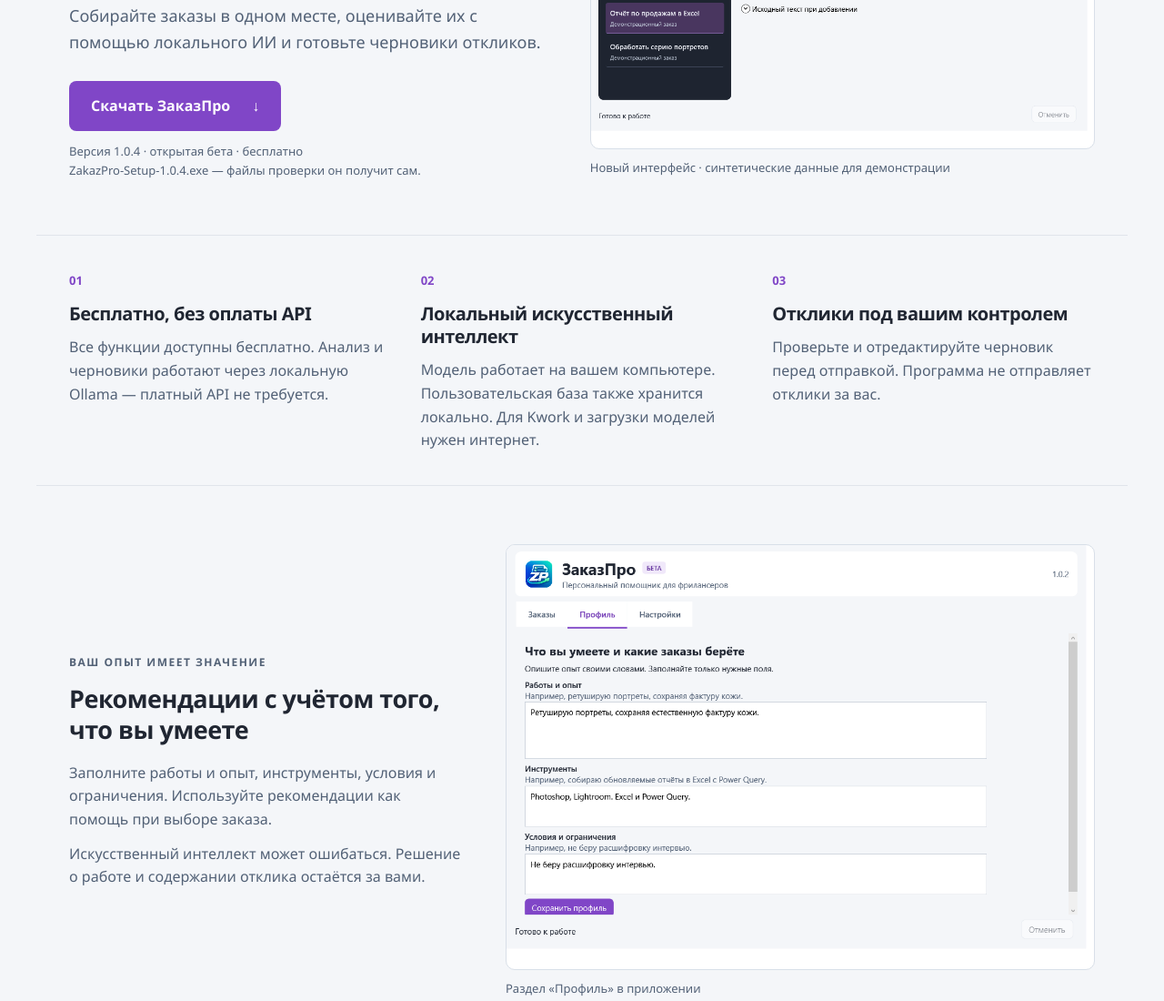
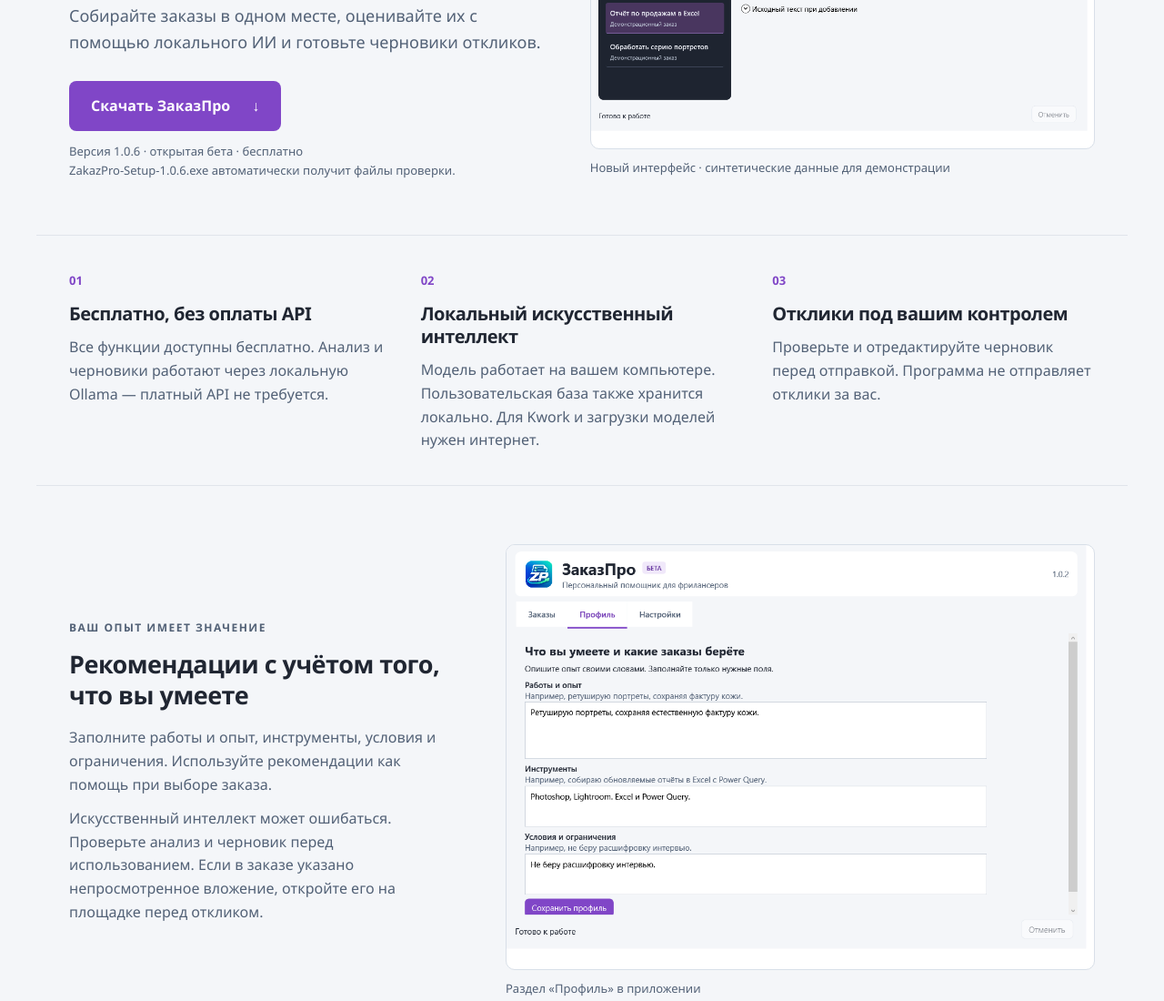
Before and after one commit to Netsoul-coder/ZakazPro-Releases, a plain HTML site: page index.html in a window 1280 px wide. Shown: the part 410-1510 px from the top of the page at 91% size. Drawn offline with Linux system fonts and the light colour scheme.

Commit message:
Publish ZakazPro 1.0.6 on the official site

```diff
--- a/index.html
+++ b/index.html
@@ -1,9 +1,9 @@
 <!doctype html>
 <html lang="ru"><head><meta charset="utf-8"><meta name="viewport" content="width=device-width,initial-scale=1"><meta name="description" content="ЗаказПро — бесплатный персональный помощник для фрилансеров. Заказы, локальный ИИ и черновики откликов под вашим контролем."><title>ЗаказПро — персональный помощник для фрилансеров</title><link rel="icon" href="assets/logo.png"><link rel="stylesheet" href="style.css"></head>
 <body><header class="nav"><a class="brand" href="#"><img src="assets/logo.png" width="56" height="56" alt="ZP"><span>ЗаказПро <small class="beta">БЕТА</small></span></a><nav aria-label="Навигация"><a href="#features">Возможности</a><a href="#requirements">Требования</a><a href="https://github.com/Netsoul-coder/ZakazPro-Releases/blob/main/docs/GUIDE.md">Руководство ↗</a></nav></header>
-<main><section class="hero"><div><p class="eyebrow">Для фрилансеров · Windows 11</p><h1>От поиска заказа <br>до уверенного отклика.</h1><p class="lead">Собирайте заказы в одном месте, оценивайте их с помощью локального ИИ и готовьте черновики откликов.</p><a class="download" href="https://github.com/Netsoul-coder/ZakazPro-Releases/releases/download/v1.0.4/ZakazPro-Setup-1.0.4.exe">Скачать ЗаказПро <span aria-hidden="true">↓</span></a><p class="caption">Версия 1.0.4 · открытая бета · бесплатно<br>ZakazPro-Setup-1.0.4.exe — файлы проверки он получит сам.</p></div><figure><a href="assets/orders.png"><img src="assets/orders.png" alt="Реальный интерфейс ЗаказПро 1.0.2: список заказов и выбранная карточка" width="1080" height="780"></a><figcaption>Новый интерфейс · синтетические данные для демонстрации</figcaption></figure></section>
+<main><section class="hero"><div><p class="eyebrow">Для фрилансеров · Windows 11</p><h1>От поиска заказа <br>до уверенного отклика.</h1><p class="lead">Собирайте заказы в одном месте, оценивайте их с помощью локального ИИ и готовьте черновики откликов.</p><a class="download" href="https://github.com/Netsoul-coder/ZakazPro-Releases/releases/download/v1.0.6/ZakazPro-Setup-1.0.6.exe">Скачать ЗаказПро <span aria-hidden="true">↓</span></a><p class="caption">Версия 1.0.6 · открытая бета · бесплатно<br>ZakazPro-Setup-1.0.6.exe автоматически получит файлы проверки.</p></div><figure><a href="assets/orders.png"><img src="assets/orders.png" alt="Реальный интерфейс ЗаказПро 1.0.2: список заказов и выбранная карточка" width="1080" height="780"></a><figcaption>Новый интерфейс · синтетические данные для демонстрации</figcaption></figure></section>
 <section id="features" class="features" aria-label="Преимущества"><article><span class="number">01</span><h2>Бесплатно, без оплаты API</h2><p>Все функции доступны бесплатно. Анализ и черновики работают через локальную Ollama — платный API не требуется.</p></article><article><span class="number">02</span><h2>Локальный искусственный интеллект</h2><p>Модель работает на вашем компьютере. Пользовательская база также хранится локально. Для Kwork и загрузки моделей нужен интернет.</p></article><article><span class="number">03</span><h2>Отклики под вашим контролем</h2><p>Проверьте и отредактируйте черновик перед отправкой. Программа не отправляет отклики за вас.</p></article></section>
-<section class="workflow"><div><p class="eyebrow">Ваш опыт имеет значение</p><h2>Рекомендации с учётом того, что вы умеете</h2><p>Заполните работы и опыт, инструменты, условия и ограничения. Используйте рекомендации как помощь при выборе заказа.</p><p>Искусственный интеллект может ошибаться. Решение о работе и содержании отклика остаётся за вами.</p></div><figure><a href="assets/profile.png"><img src="assets/profile.png" alt="Раздел Профиль с полями опыта, инструментов и ограничений" width="1080" height="780" loading="lazy"></a><figcaption>Раздел «Профиль» в приложении</figcaption></figure></section>
+<section class="workflow"><div><p class="eyebrow">Ваш опыт имеет значение</p><h2>Рекомендации с учётом того, что вы умеете</h2><p>Заполните работы и опыт, инструменты, условия и ограничения. Используйте рекомендации как помощь при выборе заказа.</p><p>Искусственный интеллект может ошибаться. Проверьте анализ и черновик перед использованием. Если в заказе указано непросмотренное вложение, откройте его на площадке перед откликом.</p></div><figure><a href="assets/profile.png"><img src="assets/profile.png" alt="Раздел Профиль с полями опыта, инструментов и ограничений" width="1080" height="780" loading="lazy"></a><figcaption>Раздел «Профиль» в приложении</figcaption></figure></section>
 <section id="requirements" class="requirements"><h2>Что нужно для работы</h2><div class="columns"><article><h3>Приложение</h3><p>Windows 11 x64. Для Kwork — Microsoft Edge WebView2 Runtime. Среда .NET включена в установщик.</p><p>Предварительная оценка: от 4 ГБ ОЗУ и 1 ГБ для установки, отдельно от базы и модели. Минимальная конфигурация не испытана.</p></article><article><h3>Локальный ИИ</h3><p>Ollama и gpt-oss:20b. Модель занимает около 14 ГБ; требования к памяти и свободному месту выше, чем у самого приложения.</p><a href="https://github.com/Netsoul-coder/ZakazPro-Releases/blob/main/docs/REQUIREMENTS.md">Подробные требования ↗</a></article></div></section>
 <aside class="betanote"><strong>Открытая бета-версия</strong><p>«ЗаказПро» находится на этапе открытого бета-тестирования. Приложение активно развивается. Ваши замечания и предложения помогут сделать его лучше.</p><a href="https://github.com/Netsoul-coder/ZakazPro-Releases/issues">Сообщить об ошибке или предложить улучшение ↗</a></aside>
 <section class="support"><h2>Поддержать проект</h2><p>«ЗаказПро» распространяется бесплатно. Если приложение оказалось полезным для вас, вы можете поддержать его дальнейшее развитие добровольным вкладом.</p><p>Поддержка полностью добровольная и не влияет на доступность функций программы.</p><a class="download" href="support.html">Поддержать проект</a></section></main>
```
Also changed, not shown: 3 other files.
